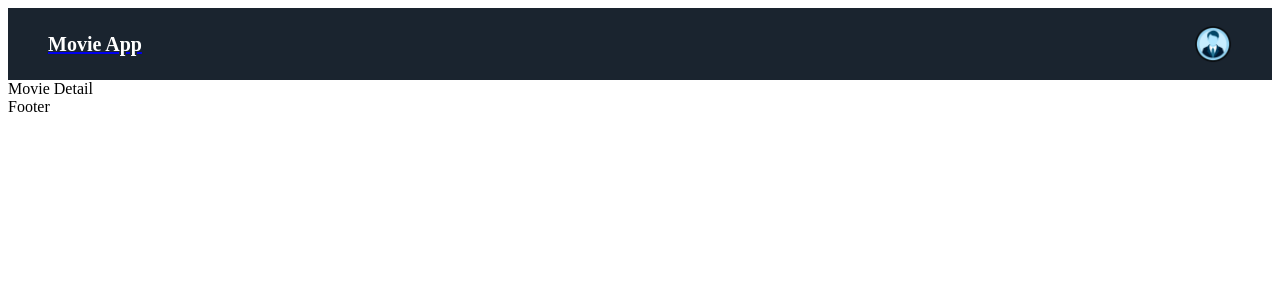
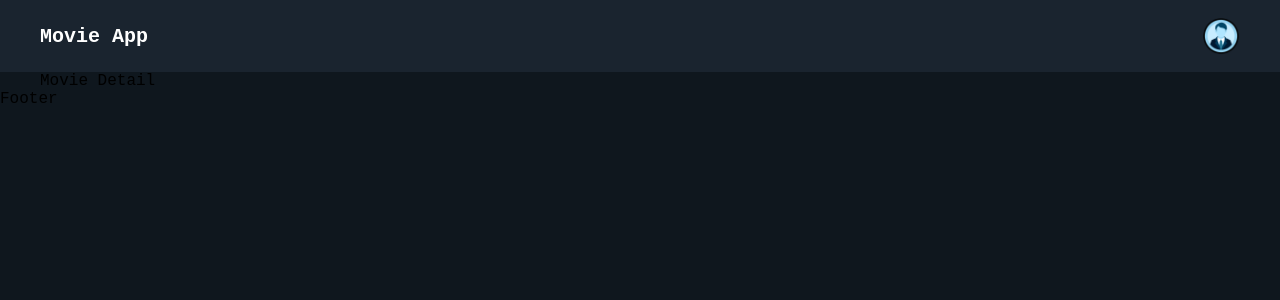
Before and after one commit to dbajajmnk/movie, a React (Create React App) app: page /movie/1 in a window 1280 px wide. Shown: the top 300 px of the page. Built offline with nearby package versions, Linux system fonts and the light colour scheme.

Commit message:
"Done with Common css"

```diff
--- a/public/index.html
+++ b/public/index.html
@@ -4,7 +4,10 @@
     <meta charset="utf-8" />
     <link rel="icon" href="%PUBLIC_URL%/favicon.ico" />
     <meta name="viewport" content="width=device-width, initial-scale=1" />
+    <link href="https://cdnjs.cloudflare.com/ajax/libs/font-awesome/6.1.1/css/all.min.css" rel="stylesheet">
     <meta name="theme-color" content="#000000" />
+    <link rel="stylesheet"
+          href="https://fonts.googleapis.com/css?family=Tangerine">
     <meta
       name="description"
       content="Web site created using create-react-app"
--- a/src/App.css
+++ /dev/null
@@ -1,38 +0,0 @@
-.App {
-  text-align: center;
-}
-
-.App-logo {
-  height: 40vmin;
-  pointer-events: none;
-}
-
-@media (prefers-reduced-motion: no-preference) {
-  .App-logo {
-    animation: App-logo-spin infinite 20s linear;
-  }
-}
-
-.App-header {
-  background-color: #282c34;
-  min-height: 100vh;
-  display: flex;
-  flex-direction: column;
-  align-items: center;
-  justify-content: center;
-  font-size: calc(10px + 2vmin);
-  color: white;
-}
-
-.App-link {
-  color: #61dafb;
-}
-
-@keyframes App-logo-spin {
-  from {
-    transform: rotate(0deg);
-  }
-  to {
-    transform: rotate(360deg);
-  }
-}
--- a/src/App.js
+++ b/src/App.js
@@ -1,21 +1,24 @@
 import { BrowserRouter as Router,Route,Routes} from 'react-router-dom';
-import './App.css';
 import Home from './components/Home/Home';
 import PageNotFound from './components/PageNotFound/PageNotFound'
 import MovieDetail from './components/MovieDetail/MovieDetail';
 import Header  from './components/Header/Header';
 import Footer from './components/Footer/Footer';
+import './App.scss'
 
 
 function App() {
   return (
     <Router>
       <Header></Header>
+      <main className='container'>
       <Routes>
       <Route path='/' exact element={<Home/>}/>
       <Route path='/movie/:mid' exact element={<MovieDetail/>}/>
       <Route element={<PageNotFound/>}></Route>
+
       </Routes>
+      </main>
       <Footer></Footer>
     </Router>
   );
--- /dev/null
+++ b/src/App.scss
@@ -0,0 +1,16 @@
+@import '../src/common/color.scss';
+*{
+  margin: 0;
+  padding: 0;
+  box-sizing: border-box;
+  font-family: 'Courier New', Courier, monospace;
+}
+a{
+  text-decoration: none;
+}
+body{
+  background: $primary-color;
+}
+.container{
+  padding: 0 40px;
+}
```
Also changed, not shown: public/logo192.png (deleted), public/logo512.png (deleted), public/manifest.json (deleted).
